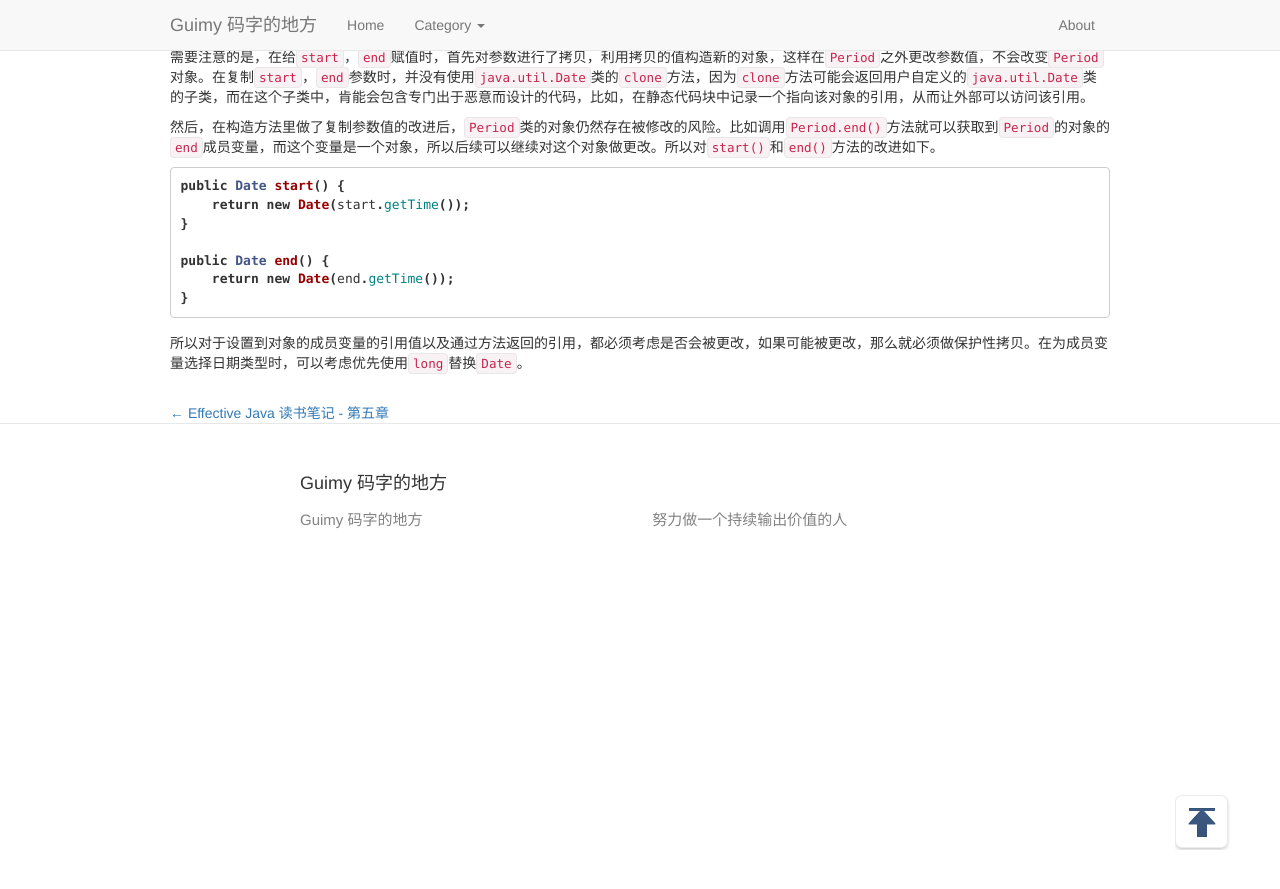
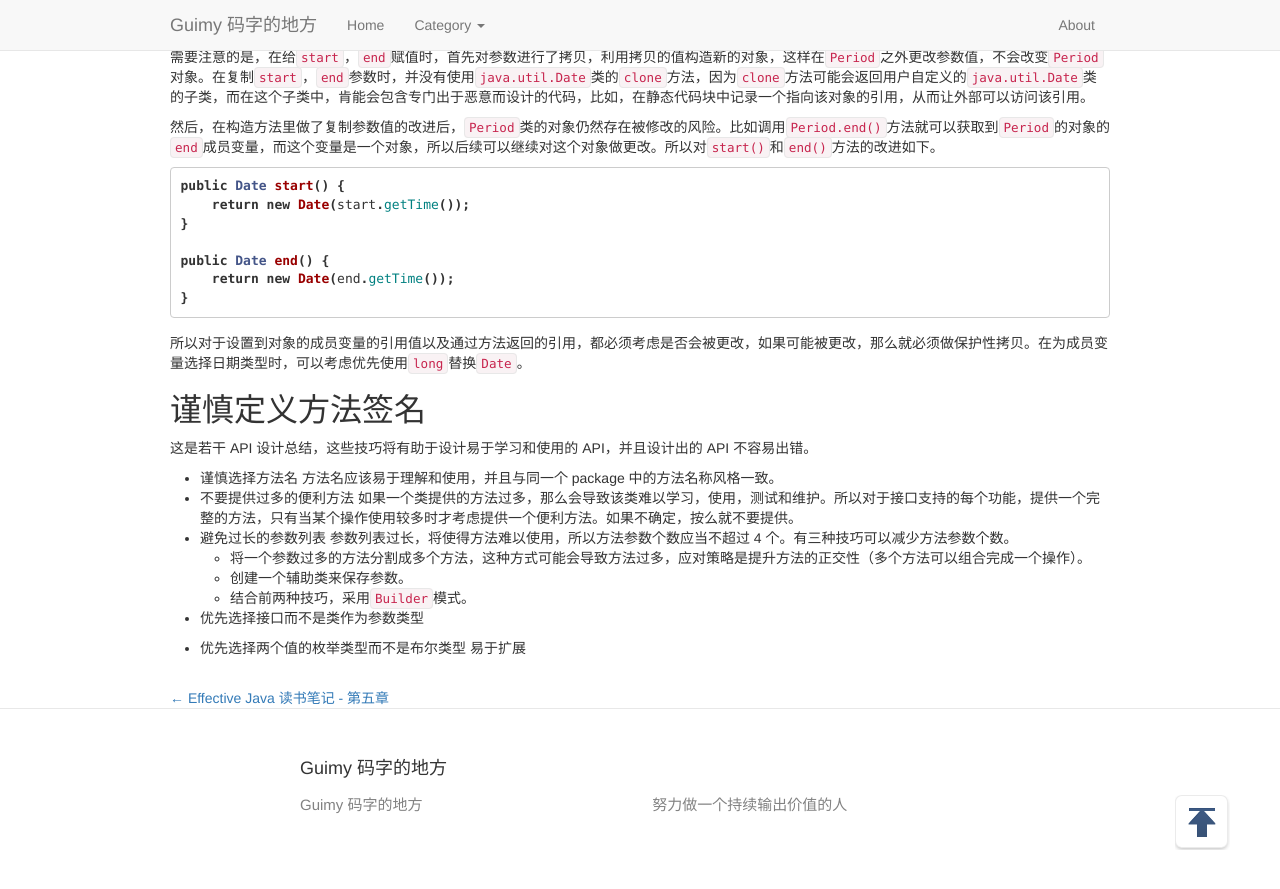
Before and after one commit to guimingyue/guimingyue.github.io, a Jekyll site: the page built from _posts/2017-06-10-ej-ch7.md, in a window 1280 px wide and 900 px high, scrolled down 1839 px. Shown: the top 889 px of the window. Built offline with Jekyll 4.4.1, drawn with Linux system fonts in a browser that asks for light colours; comment, search, counter and statistics services are not loaded.

Commit message:
Create 2017-06-10-ej-ch7.md
add content for design method signatures carefully.

````diff
--- a/_posts/2017-06-10-ej-ch7.md
+++ b/_posts/2017-06-10-ej-ch7.md
@@ -106,3 +106,21 @@ public Date end() {
 ```
 
 所以对于设置到对象的成员变量的引用值以及通过方法返回的引用，都必须考虑是否会被更改，如果可能被更改，那么就必须做保护性拷贝。在为成员变量选择日期类型时，可以考虑优先使用`long`替换`Date`。
+
+## 谨慎定义方法签名
+
+这是若干 API 设计总结，这些技巧将有助于设计易于学习和使用的 API，并且设计出的 API 不容易出错。
+
+* 谨慎选择方法名
+方法名应该易于理解和使用，并且与同一个 package 中的方法名称风格一致。
+* 不要提供过多的便利方法
+如果一个类提供的方法过多，那么会导致该类难以学习，使用，测试和维护。所以对于接口支持的每个功能，提供一个完整的方法，只有当某个操作使用较多时才考虑提供一个便利方法。如果不确定，按么就不要提供。
+* 避免过长的参数列表
+参数列表过长，将使得方法难以使用，所以方法参数个数应当不超过 4 个。有三种技巧可以减少方法参数个数。
+  - 将一个参数过多的方法分割成多个方法，这种方式可能会导致方法过多，应对策略是提升方法的正交性（多个方法可以组合完成一个操作）。
+  - 创建一个辅助类来保存参数。
+  - 结合前两种技巧，采用`Builder`模式。
+* 优先选择接口而不是类作为参数类型
+
+* 优先选择两个值的枚举类型而不是布尔类型
+易于扩展
````
